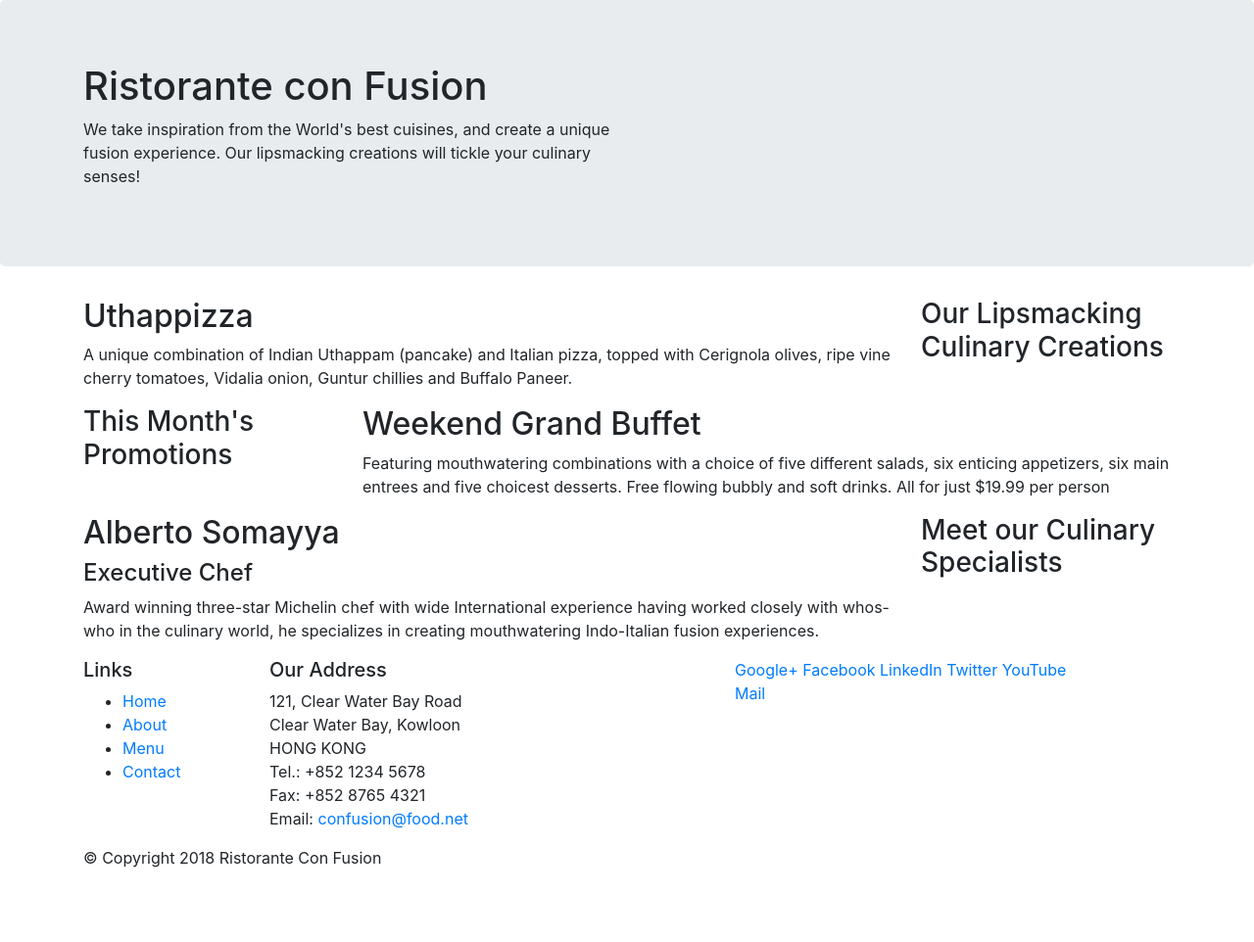
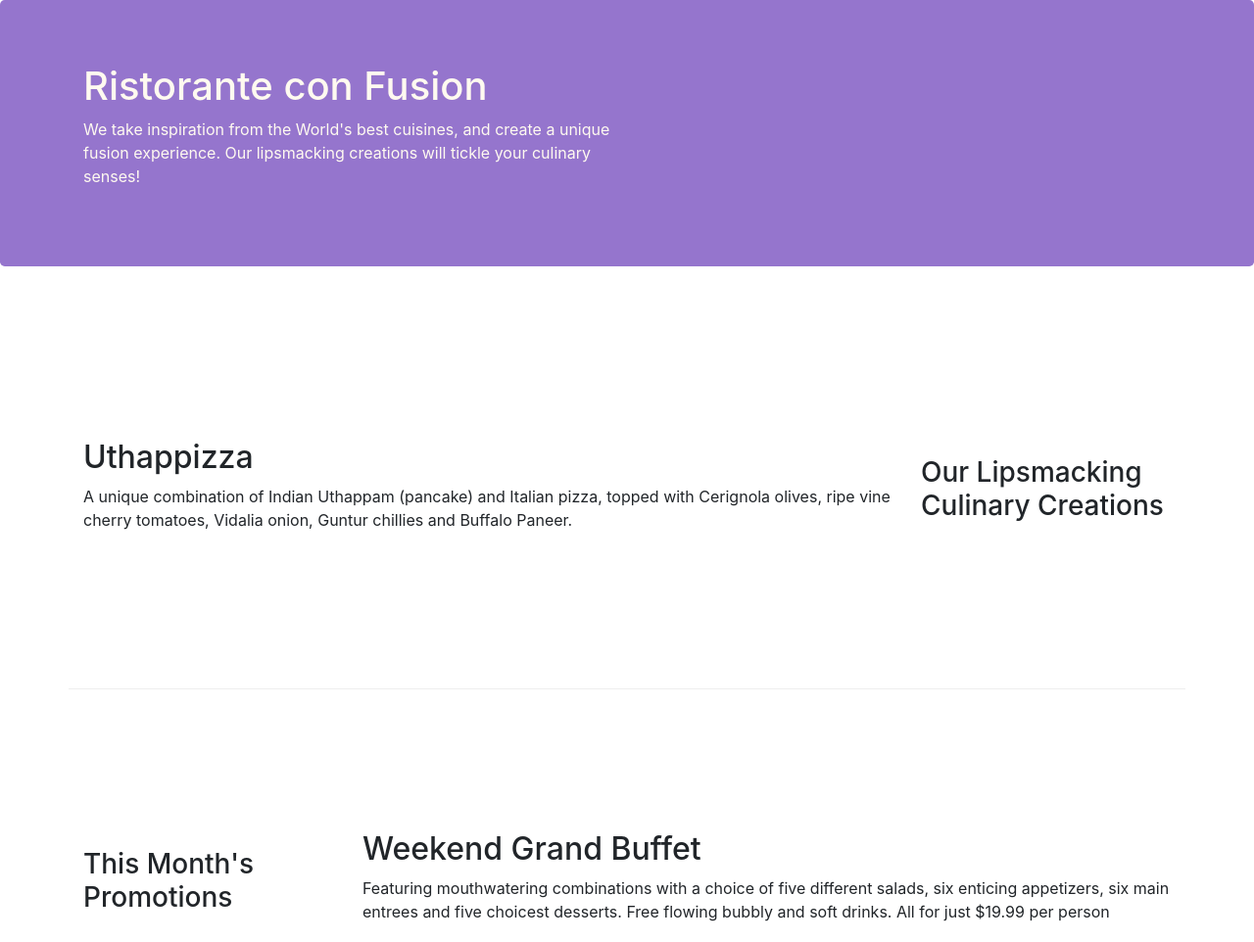
Before and after one commit to Ani512/RestaurantWebsite, a website: page index.html in a window 1280 px wide. Shown: the top 962 px of the page at 98% size. Before the commit the page ends 904 px from the top, so only its background shows below. Drawn offline with nearby package versions, Linux system fonts and the light colour scheme; files that its build step writes are made by us from their sources.

Commit message:
Bootstrap Grid Part 2

```diff
--- /dev/null
+++ b/css/style.css
@@ -0,0 +1,30 @@
+.row-header {
+   margin: 0px auto;
+   padding: 0px;
+}
+
+.row-content {
+   margin: 0px auto;
+   padding: 50px 0px;
+   border-bottom: 1px ridge;
+   min-height: 400px;
+}
+
+.footer {
+   background: #d1c4e9;
+   margin: 0px auto;
+   padding: 20px 0px;
+}
+
+.jumbotron {
+   padding: 70px 30px;
+   margin: 0px auto;
+   background: #9575cd !important;
+   color: floralwhite;
+}
+
+.address {
+   font-size: 80%;
+   margin: 0px;
+   color: #0f0f0f;
+}
--- a/index.html
+++ b/index.html
@@ -8,6 +8,7 @@
     <meta http-equiv="x-ua-compatible" content="ie=edge">
 
     <!-- Bootstrap CSS -->
+    <link rel="stylesheet" href="/conFusion/css/style.css">
     <link rel="stylesheet" href="node_modules/bootstrap/dist/css/bootstrap.min.css">
     <title>Ristorante Con Fusion</title>
 </head>
@@ -16,7 +17,7 @@
 
     <header class="jumbotron">
         <div class="container">
-            <div class="row">
+            <div class="row row-header">
                 <div class="col-12 col-sm-6">
                     <h1>Ristorante con Fusion</h1>
                     <p>We take inspiration from the World's best cuisines, and create a unique fusion experience. Our
@@ -29,7 +30,7 @@
     </header>
 
     <div class="container">
-        <div class="row">
+        <div class="row row-content align-items-center">
             <div class="col-12 col-sm-4 order-sm-last col-md-3">
                 <h3>Our Lipsmacking Culinary Creations</h3>
             </div>
@@ -42,7 +43,7 @@
             </div>
         </div>
 
-        <div class="row">
+        <div class="row row-content align-items-center">
             <div class="col-12 col-sm-4 col-md-3">
                 <h3>This Month's Promotions</h3>
             </div>
@@ -54,7 +55,7 @@
             </div>
         </div>
 
-        <div class="row">
+        <div class="row row-content align-items-center">
             <div class="col-12 col-sm-4 order-sm-last col-md-3">
                 <h3>Meet our Culinary Specialists</h3>
             </div>
@@ -68,20 +69,20 @@
         </div>
     </div>
 
-    <footer>
+    <footer class="footer">
         <div class="container">
             <div class="row">
                 <!-- offset-1 can be added below after col-4 -->
                 <div class="col-4 col-sm-2">
                     <h5>Links</h5>
-                    <ul>
+                    <ul class="list-unstyled">
                         <li><a href="#">Home</a></li>
                         <li><a href="#">About</a></li>
                         <li><a href="#">Menu</a></li>
                         <li><a href="#">Contact</a></li>
                     </ul>
                 </div>
-                <div class="col-7 col-sm-5">
+                <div class="col-7 offset-1 col-sm-5">
                     <h5>Our Address</h5>
                     <address>
                         121, Clear Water Bay Road<br>
@@ -92,8 +93,8 @@
                         Email: <a href="mailto:confusion@food.net">confusion@food.net</a>
                     </address>
                 </div>
-                <div class="col-12 col-sm-4">
-                    <div>
+                <div class="col-12 col-sm-4 align-self-center">
+                    <div class="text-center">
                         <a href="http://google.com/+">Google+</a>
                         <a href="http://www.facebook.com/profile.php?id=">Facebook</a>
                         <a href="http://www.linkedin.com/in/">LinkedIn</a>
@@ -104,7 +105,7 @@
                 </div>
             </div>
 
-            <div class="row">
+            <div class="row justify-content-center">
                 <div class="col-auto">
                     <p>© Copyright 2018 Ristorante Con Fusion</p>
                 </div>
```
